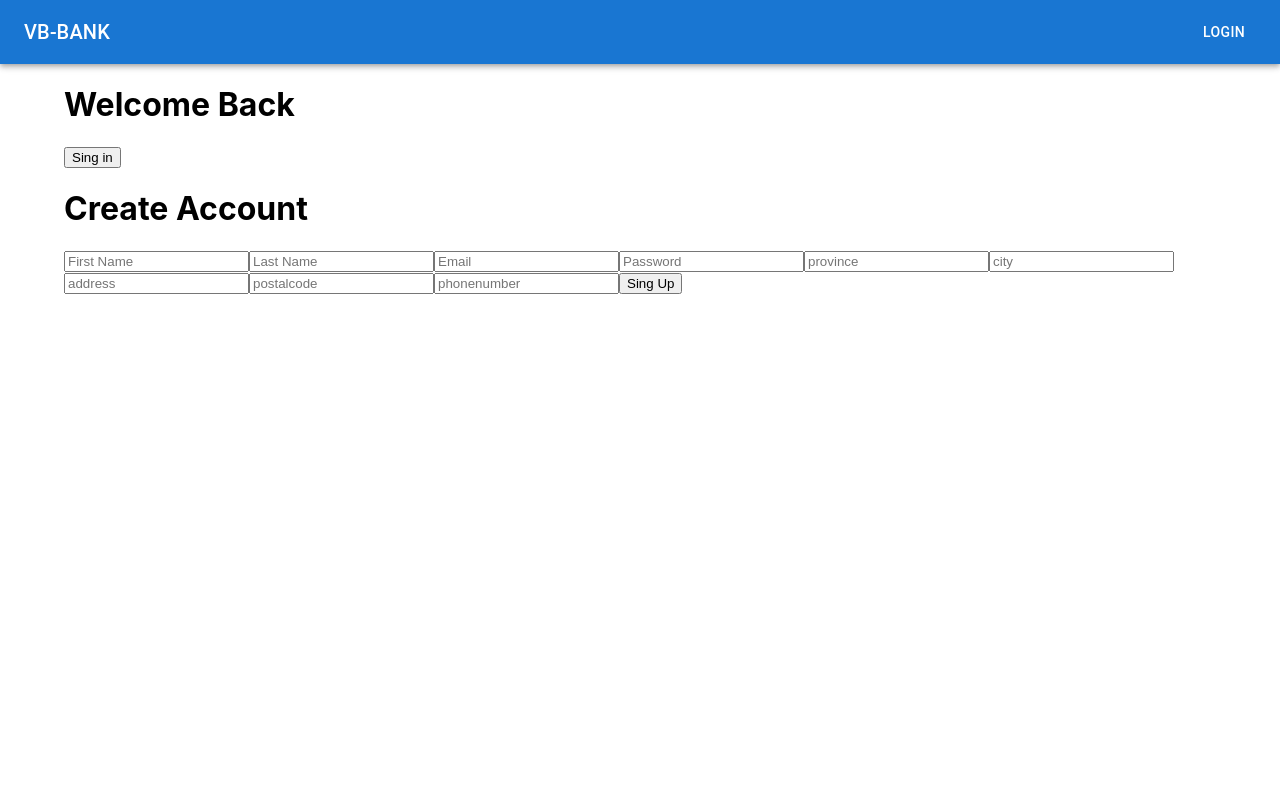
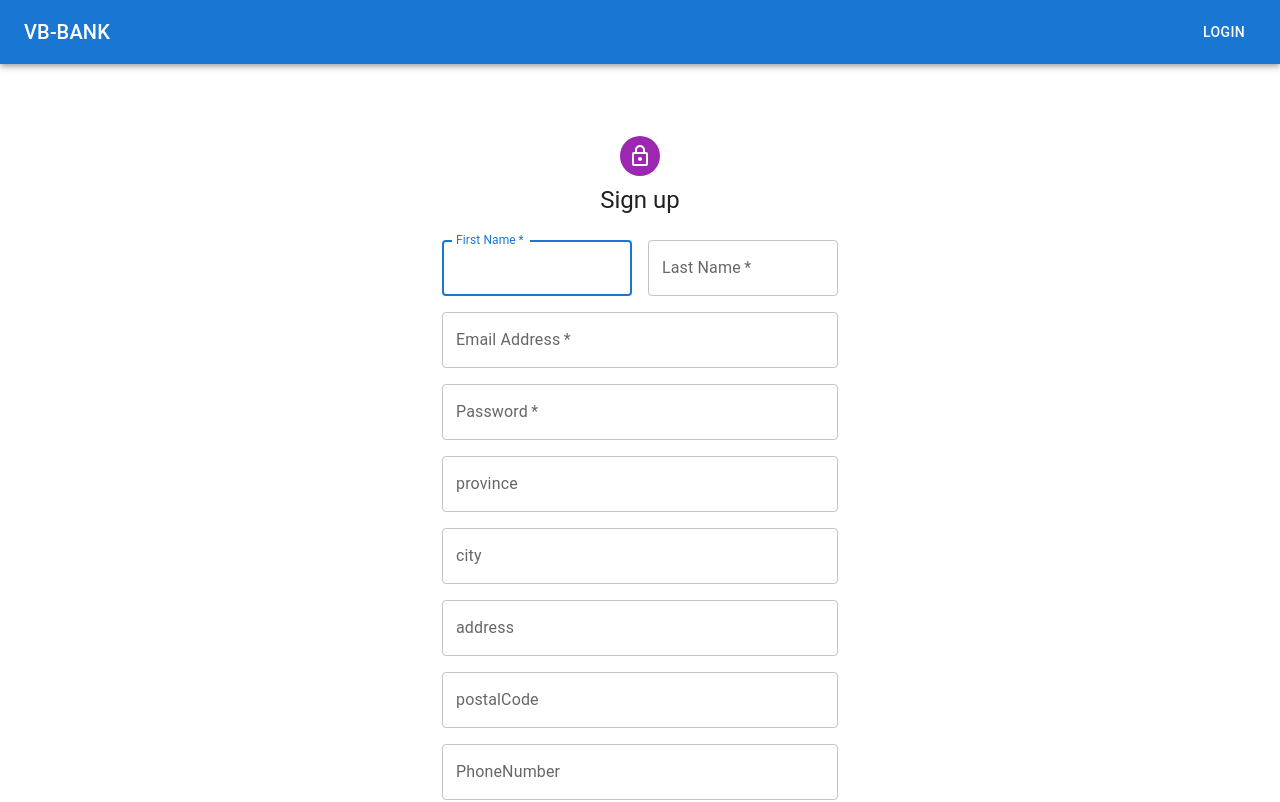
Before and after one commit to we-succeed/vb, a React (Create React App) app: page /signup in a window 1280 px wide. Shown: the top 802 px of the page. Built offline with nearby package versions, Linux system fonts and the light colour scheme.

Commit message:
create singup page with mui still need to test

```diff
--- a/package.json
+++ b/package.json
@@ -6,6 +6,8 @@
   "dependencies": {
     "@emotion/react": "^11.9.3",
     "@emotion/styled": "^11.9.3",
+    "@material-ui/core": "^4.12.4",
+    "@mui/icons-material": "^5.8.4",
     "@mui/material": "^5.9.0",
     "@testing-library/jest-dom": "^5.16.4",
     "@testing-library/react": "^13.3.0",
@@ -13,6 +15,7 @@
     "axios": "^0.27.2",
     "bcrypt": "^5.0.1",
     "body-parser": "^1.20.0",
+    "cors": "^2.8.5",
     "dotenv": "^16.0.1",
     "express": "^4.18.1",
     "joi": "^17.6.0",
@@ -65,5 +68,5 @@
     "concurrently": "^7.2.2",
     "nodemon": "^2.0.19"
   },
-  "proxy": "http://localhost:5000"
+  "proxy": "http://localhost:5003"
 }
--- a/src/App.js
+++ b/src/App.js
@@ -4,6 +4,7 @@
   Route,
   Routes
 } from "react-router-dom";
+
 import Home from "./components/home"
 import PageHeader from "./components/commons/PageHeader";
 import Container from '@mui/material/Container';
--- a/src/components/Signup/signup.js
+++ b/src/components/Signup/signup.js
@@ -1,8 +1,34 @@
 import React, { useState } from 'react';
 import axios from 'axios';
-import { Link, useNavigate } from 'react-router-dom';
-// import { Box, Grid, FilledInput, DialogTitle, DialogContent, DialogActions, Typography, Button, CircularProgress, Card } from "@material-ui/core";
+import { useNavigate } from 'react-router-dom';
+import Avatar from '@mui/material/Avatar';
+import Button from '@mui/material/Button';
+import CssBaseline from '@mui/material/CssBaseline';
+import TextField from '@mui/material/TextField';
+import FormControlLabel from '@mui/material/FormControlLabel';
+import Checkbox from '@mui/material/Checkbox';
+import Link from '@mui/material/Link';
+import Grid from '@mui/material/Grid';
+import Box from '@mui/material/Box';
+import LockOutlinedIcon from '@mui/icons-material/LockOutlined';
+import Typography from '@mui/material/Typography';
+import Container from '@mui/material/Container';
+import { createTheme, ThemeProvider } from '@mui/material/styles';
 
+function Copyright(props) {
+  return (
+    <Typography variant="body2" color="text.secondary" align="center" {...props}>
+      {'Copyright © '}
+      <Link color="inherit" href="https://mui.com/">
+        Your Website
+      </Link>{' '}
+      {new Date().getFullYear()}
+      {'.'}
+    </Typography>
+  );
+}
+
+const theme = createTheme();
 
 const Signup = () => {
 
@@ -23,12 +49,13 @@
 
   const handleChange = ({ currentTarget: input }) => {
     setData({ ...data, [input.name]: input.value});
+    console.log(data);
   }
 
   const handleSubmit = async (e) => {
-    console.log(e);
     e.preventDefault();
     try {
+
       const url = "http://localhost:5003/api/users";
       const { data: res } = await axios.post(url, data);
       navigate("/login");
@@ -45,94 +72,163 @@
   }
 
   return (
-    <div>
-    <div>
-      <div>
-        <h1>Welcome Back</h1>
-        <Link to="/login">
-          <button type="button">
-            Sing in
-          </button>
-        </Link>
-      </div>
-      <div>
-        <form onSubmit={handleSubmit}>
-          <h1>Create Account</h1>
-          <input
-            type="text"
-            placeholder="First Name"
+    <ThemeProvider theme={theme}>
+    <Container component="main" maxWidth="xs">
+      <CssBaseline />
+      <Box
+        sx={{
+          marginTop: 8,
+          display: 'flex',
+          flexDirection: 'column',
+          alignItems: 'center',
+        }}
+      >
+        <Avatar sx={{ m: 1, bgcolor: 'secondary.main' }}>
+          <LockOutlinedIcon />
+        </Avatar>
+        <Typography component="h1" variant="h5">
+          Sign up
+        </Typography>
+        <Box component="form" noValidate onSubmit={handleSubmit} sx={{ mt: 3 }}>
+          <Grid container spacing={2}>
+            <Grid item xs={12} sm={6}>
+              <TextField
+                autoComplete="given-name"
                 name="firstName"
+                required
+                fullWidth
+                id="firstName"
+                label="First Name"
                 onChange={handleChange}
                 value={data.firstName}
+                autoFocus
+              />
+            </Grid>
+            <Grid item xs={12} sm={6}>
+              <TextField
                 required
-          />
-          <input
-            type="text"
-            placeholder="Last Name"
+                fullWidth
+                id="lastName"
+                label="Last Name"
                 name="lastName"
                 onChange={handleChange}
                 value={data.lastName}
+                autoComplete="family-name"
+              />
+            </Grid>
+            <Grid item xs={12}>
+              <TextField
                 required
-          />
-          <input
-            type="email"
-            placeholder="Email"
+                fullWidth
+                id="email"
+                label="Email Address"
                 name="email"
                 onChange={handleChange}
                 value={data.email}
+                autoComplete="email"
+              />
+            </Grid>
+            <Grid item xs={12}>
+              <TextField
                 required
-          />
-          <input
+                fullWidth
+                name="password"
+                label="Password"
                 type="password"
-            placeholder="Password"
-            name="password"
+                id="password"
                 onChange={handleChange}
                 value={data.password}
-            required
+                autoComplete="new-password"
               />
-          <input
+            </Grid>
+            <Grid item xs={12}>
+              <TextField
+                fullWidth
+                name="province"
+                label="province"
                 type="text"
-            placeholder="province"
-            name="province"
+                id="province"
                 onChange={handleChange}
                 value={data.province}
+                autoComplete="porvince"
               />
-          <input
+            </Grid>
+            <Grid item xs={12}>
+              <TextField
+                fullWidth
+                name="city"
+                label="city"
                 type="text"
-            placeholder="city"
-            name="city"
+                id="city"
                 onChange={handleChange}
                 value={data.city}
+                autoComplete="city"
               />
-          <input
+            </Grid>
+            <Grid item xs={12}>
+              <TextField
+                fullWidth
+                name="address"
+                label="address"
                 type="text"
-            placeholder="address"
-            name="address"
+                id="address"
                 onChange={handleChange}
                 value={data.address}
+                autoComplete="address"
               />
-          <input
+            </Grid>
+            <Grid item xs={12}>
+              <TextField
+                fullWidth
+                name="postalCode"
+                label="postalCode"
                 type="text"
-            placeholder="postalcode"
-            name="postalcode"
+                id="postalCode"
                 onChange={handleChange}
                 value={data.postalCode}
+                autoComplete="postalCode"
               />
-          <input
+            </Grid>
+            <Grid item xs={12}>
+              <TextField
+                fullWidth
+                name="PhoneNumber"
+                label="PhoneNumber"
                 type="number"
-            placeholder="phonenumber"
-            name="phonenumber"
+                id="PhoneNumber"
                 onChange={handleChange}
                 value={data.PhoneNumber}
+                autoComplete="PhoneNumber"
               />
+            </Grid>
+            <Grid item xs={12}>
+              <FormControlLabel
+                control={<Checkbox value="allowExtraEmails" color="primary" />}
+                label="I want to receive inspiration, marketing promotions and updates via email."
+              />
+            </Grid>
+          </Grid>
           {error && <div>{error}</div>}
-          <button type="submit">
-            Sing Up
-          </button>
-        </form>
-      </div>
-    </div>
-  </div>
+          <Button
+            type="submit"
+            fullWidth
+            variant="contained"
+            sx={{ mt: 3, mb: 2 }}
+          >
+            Sign Up
+          </Button>
+          <Grid container justifyContent="flex-end">
+            <Grid item>
+              <Link href="/login" variant="body2">
+                Already have an account? Sign in
+              </Link>
+            </Grid>
+          </Grid>
+        </Box>
+      </Box>
+      <Copyright sx={{ mt: 5 }} />
+    </Container>
+  </ThemeProvider>
   );
 };
 
```
Also changed, not shown: 2 other files (tests, documents, lock files or other folders). Lines whose indentation alone changed are shown as unchanged.
